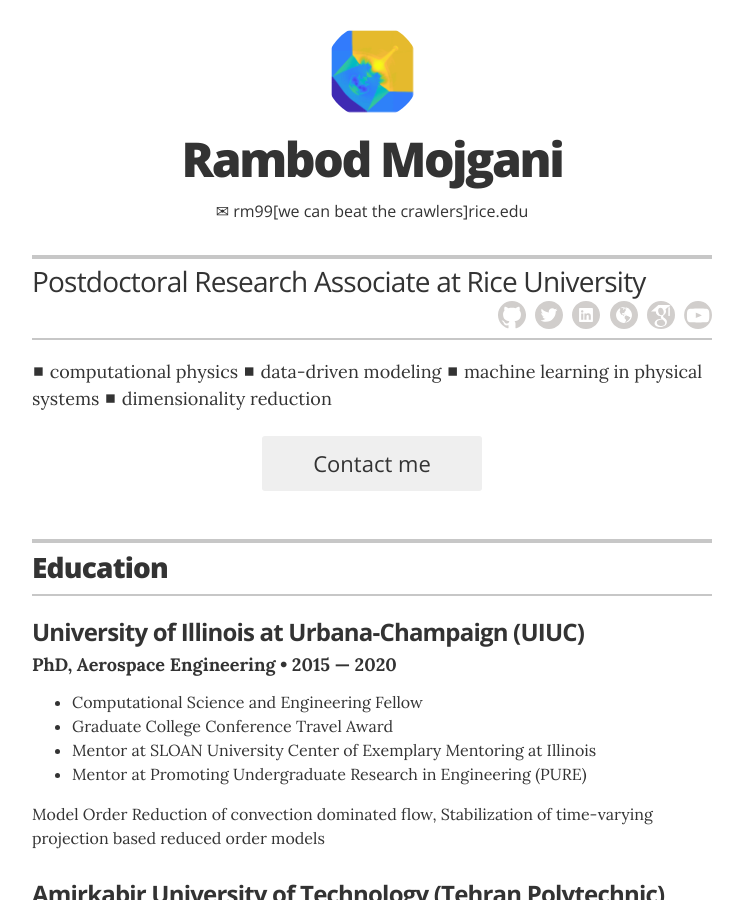
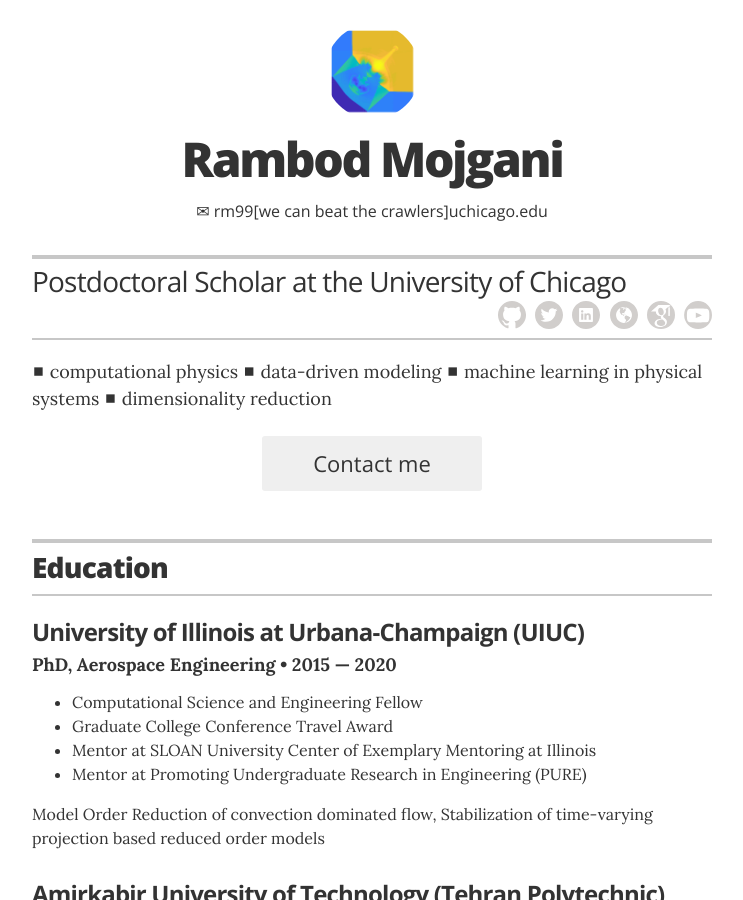
Before and after one commit to rmojgani/rmojgani.github.io, a Jekyll site: the page built from index.html, in a window 1280 px wide and 900 px high. Shown: the whole window, without its empty margins (268-1011 px from the left). Built offline with Jekyll 4.4.1, drawn with Linux system fonts in a browser that asks for light colours.

Commit message:
position update

```diff
--- a/_config.yml
+++ b/_config.yml
@@ -11,7 +11,7 @@
 # Resume settings
 resume_avatar:                  "true"
 resume_name:                    "Rambod Mojgani"
-resume_title:                   "Postdoctoral Research Associate at Rice University"
+resume_title:                   "Postdoctoral Scholar at the University of Chicago" #Postdoctoral Research Associate at Rice University"
 
 # used for the contact button in _layouts/resume.html
 resume_contact_email:           "rm99[we can beat the crawlers]uchicago.edu"
@@ -21,7 +21,7 @@
 resume_contact_address:         "104 S Wright St
 				Urbana, IL-61801"
 
-resume_header_contact_info:     " ✉ rm99[we can beat the crawlers]rice.edu"
+resume_header_contact_info:     " ✉ rm99[we can beat the crawlers]uchicago.edu"
 display_header_contact_info:    "true"
 
 resume_header_intro: "<p> ■ computational physics ■ data-driven modeling ■ machine learning in physical systems ■ dimensionality reduction </p>"
```
